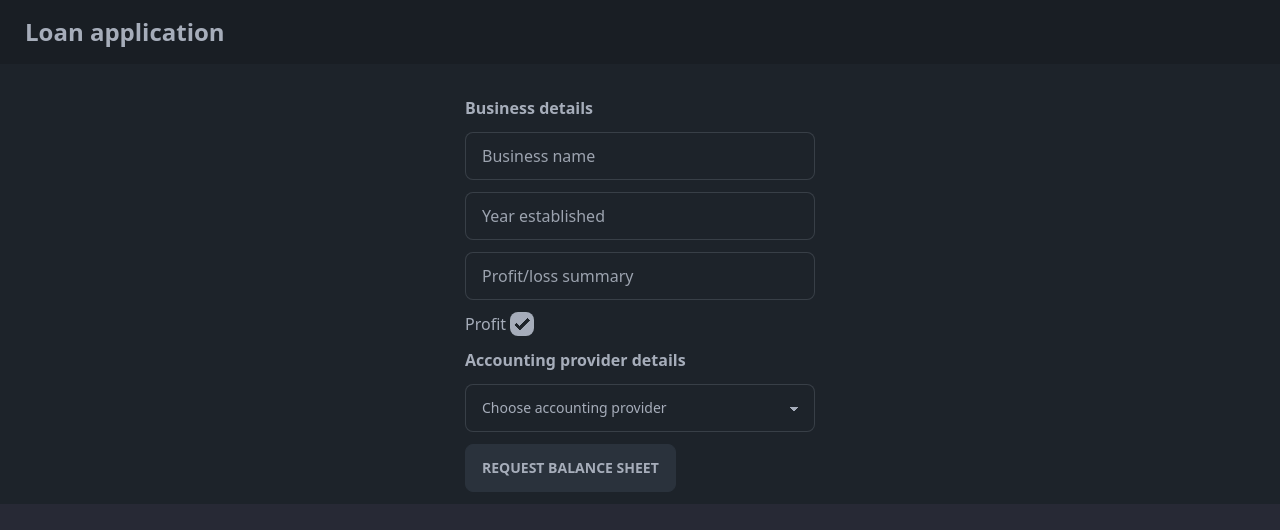
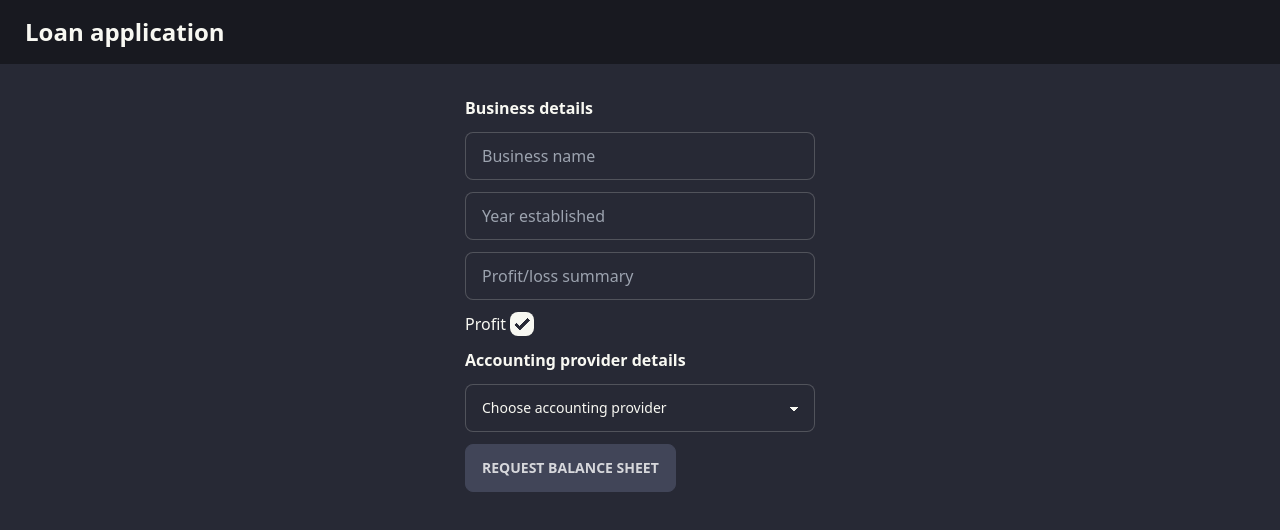
Before and after one commit to HariKrishna-28/loan-application, a Next.js app in the folder frontend/: page / in a window 1280 px wide. Shown: the top 530 px of the page. Built offline with nearby package versions, Linux system fonts and the light colour scheme.

Commit message:
Update layout.tsx

```diff
--- a/frontend/src/app/layout.tsx
+++ b/frontend/src/app/layout.tsx
@@ -15,7 +15,7 @@ export default function RootLayout({
 }) {
   return (
     <html lang="en">
-      <body data-theme="dark" >
+      <body data-theme="light" >
         <Navbar />
         {children}
       </body>
```
